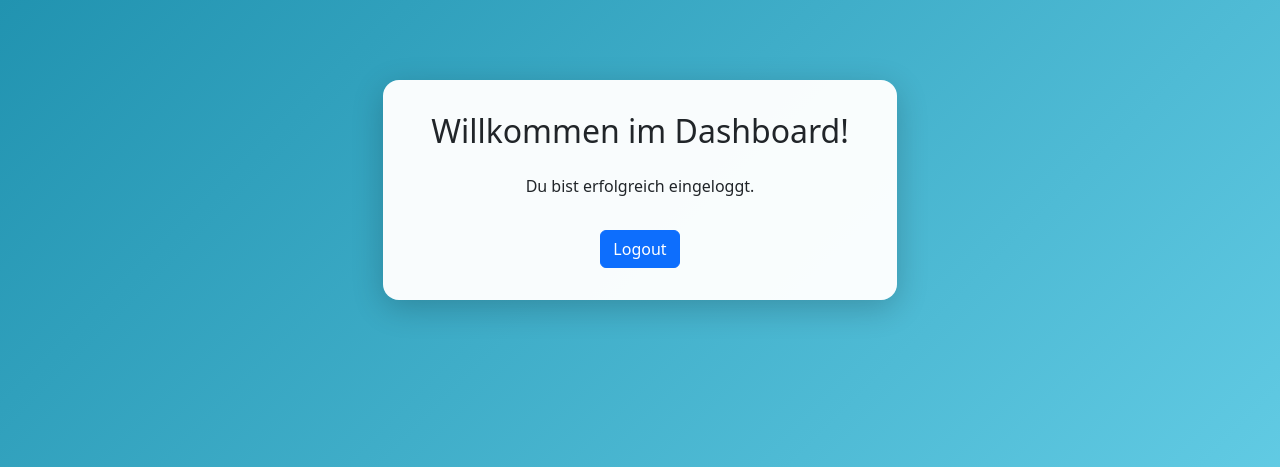
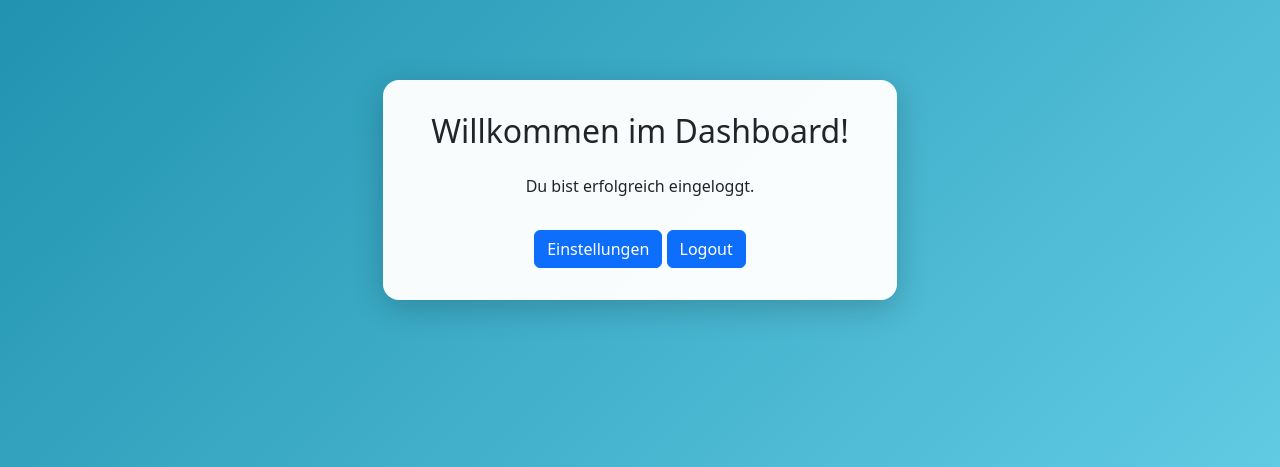
Before and after one commit to RombotLabs/StudentWatch, a Flask app: page /dashboard in a window 1280 px wide. Shown: the top 467 px of the page. Run offline with Flask 3, Linux system fonts and the light colour scheme; the visitor is signed in with stand-in values (Sample User, id 1); data that the repository does not hold is empty.

Commit message:
Added a link to the settings into the dashboard.

```diff
--- a/templates/dashboard.html
+++ b/templates/dashboard.html
@@ -44,6 +44,7 @@
                 {% endif %}
 
             </div>
+            <a href="{{ url_for('settings')}}" class="btn btn-primary mt-3">Einstellungen</a>
             <a href="{{ url_for('logout') }}" class="btn btn-primary mt-3">Logout</a>
         </div>
     </div>
```
